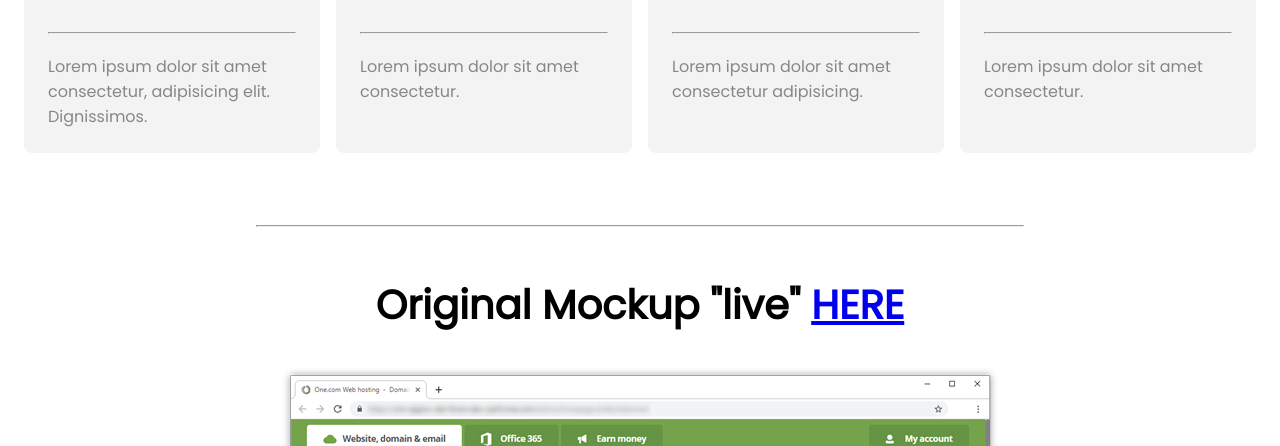
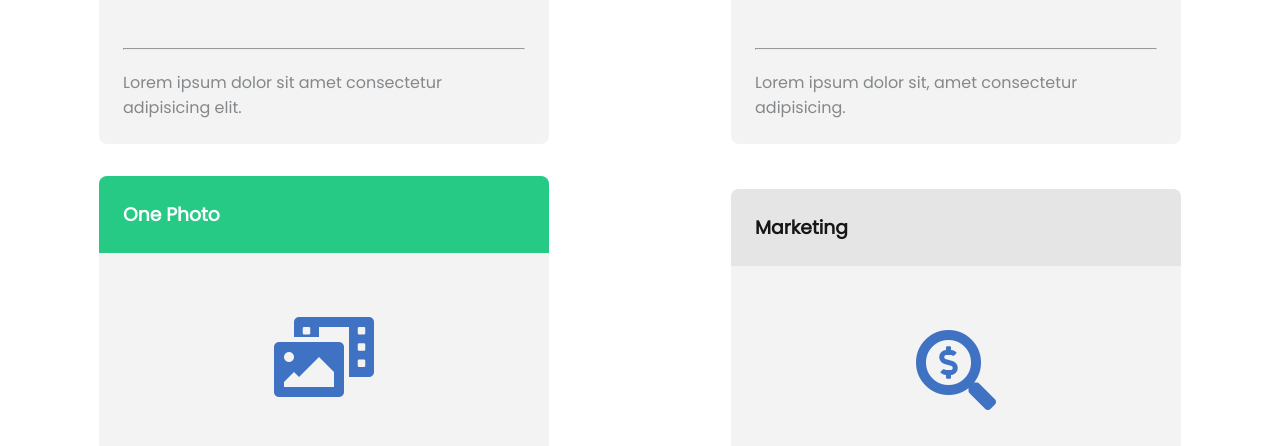
Before and after one commit to zioan/clone1, a plain HTML site: page index.html in a window 1280 px wide. Shown: the part 858-1304 px from the top of the page. Drawn offline with Linux system fonts and the light colour scheme.

Commit message:
flex layout

```diff
--- a/index.html
+++ b/index.html
@@ -14,7 +14,7 @@
       crossorigin="anonymous"
     />
     <link rel="stylesheet" href="./style.css" />
-    <title>Document</title>
+    <title>Clone page</title>
   </head>
   <body>
     <!-- Navigation -->
--- a/style.css
+++ b/style.css
@@ -151,18 +151,21 @@ nav li:hover {
 
 /* Cards */
 .cards-section {
-  display: grid;
-  grid-template-columns: 1fr 1fr 1fr 1fr;
-  gap: 1rem;
+  display: flex;
+  flex-wrap: wrap;
+  justify-content: center;
+  gap: 2rem;
   margin: 1.5rem;
 }
 
 .card {
+  margin: auto;
   background: rgb(243, 243, 243);
   border-radius: 8px;
 }
 
 .card-inside {
+  width: 450px;
   display: flex;
   flex-direction: column;
   justify-content: center;
```
Also changed, not shown: ._wsb-tile.png (added).
